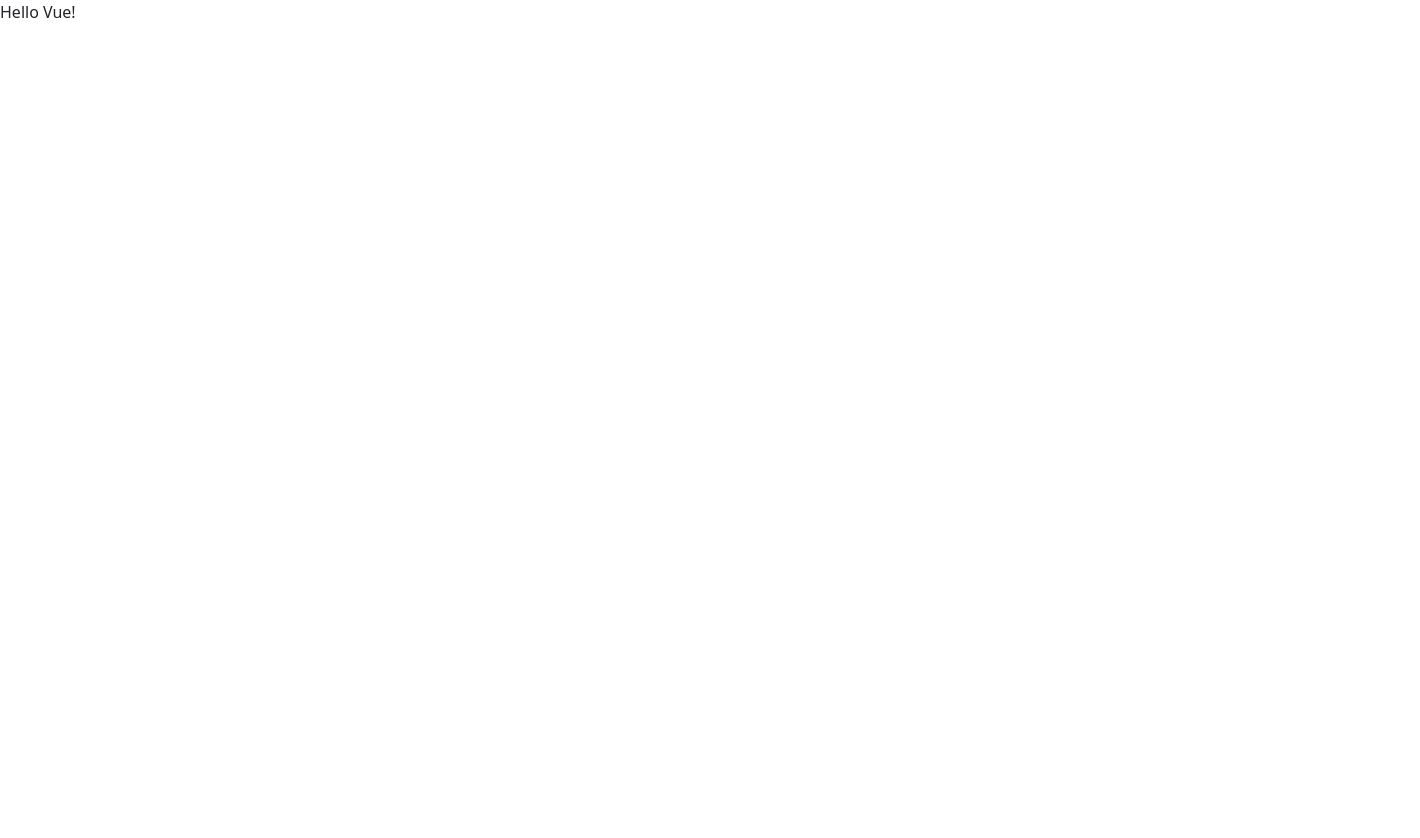
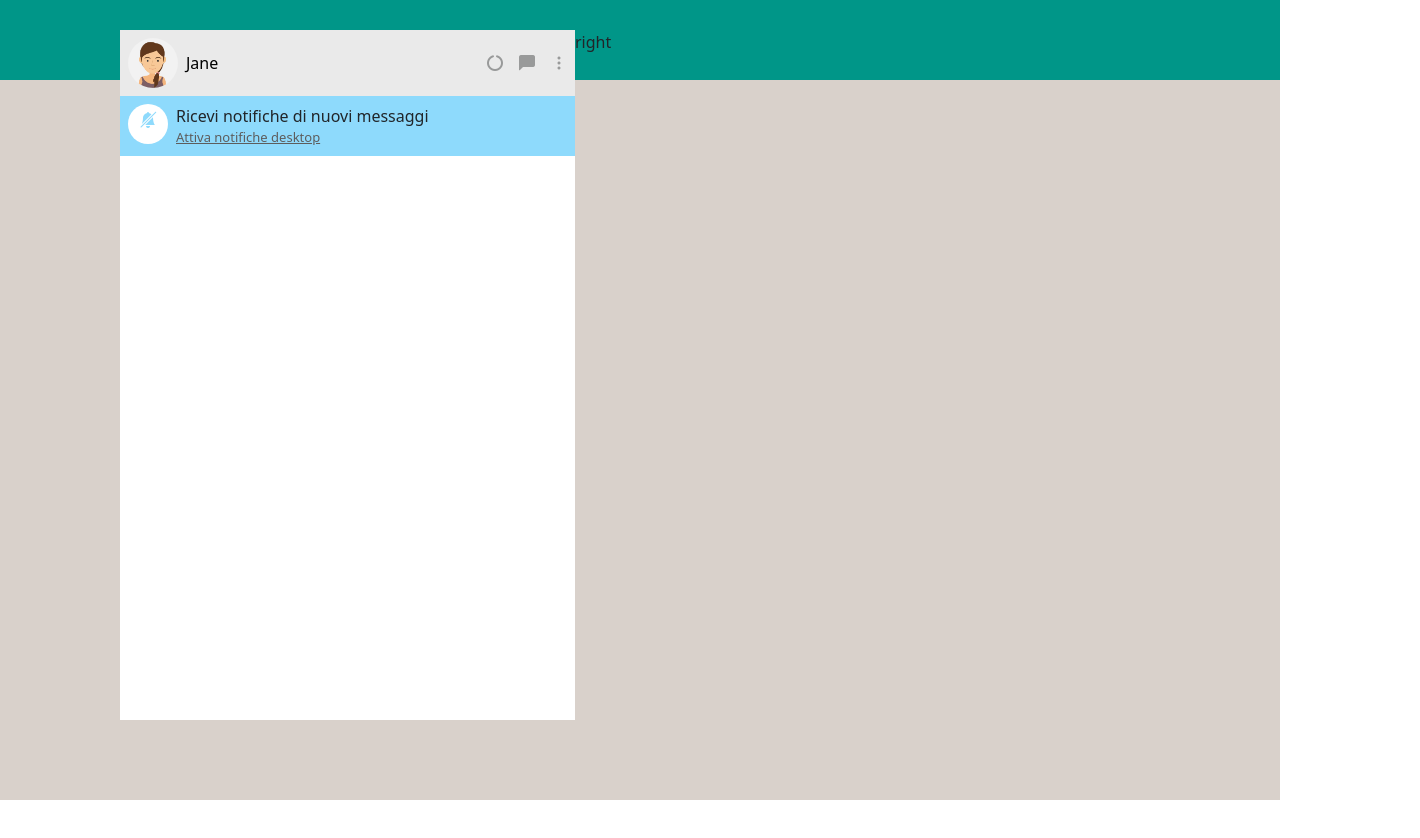
Before and after one commit to janeloraineflores/vue-boolzapp, a plain HTML site: page index.html in a window 1280 px wide. Shown: the whole page, 1420 px wide, since content can reach past the window. Before the commit the page ends 800 px from the top, so only its background shows below. Drawn offline with nearby package versions, Linux system fonts and the light colour scheme.

Commit message:
Aggiunta parte grafica dell'esercizio

```diff
--- a/css/style.css
+++ b/css/style.css
@@ -5,3 +5,107 @@
     padding: 0;
     box-sizing: border-box;
 }
+
+
+/* GENERAL */
+
+a{
+    text-decoration: none;
+}
+
+
+/* MAIN */
+
+main {
+    width: 100%;
+    height: 100vh;
+}
+
+main > #first-section {
+    width: 100%;
+    height: 10%;
+    background-color: #009688;
+}
+
+main > #second-section {
+    width: 100%;
+    height: calc(100% - 10%);
+    background-color: #D9D1CB;
+}
+
+
+/* my container */
+
+.my-container {
+    width: 1300px;
+    height: 690px;
+    margin: 0 auto;
+    position: absolute;
+    top: 30px;
+    left: 120px;
+    display: flex;
+}
+
+.my-container > #left-side {
+    width: 35%;
+    height: 100%;
+    background-color: #FFFFFF;
+}
+
+.my-container > #right-side {
+    width: calc(100% - 35%);
+    height: 100%;
+}
+
+
+.image-container {
+    width: 50px;
+    height: 50px;
+}
+
+.image-container > img {
+    width: 100%;
+    height: 100%;
+    border-radius: 50%;
+    object-fit: cover;
+    cursor: pointer;
+}
+
+
+/* left side */
+
+/* left side header */
+
+#left-side > header {
+    background-color: #EAEAEA;
+}
+
+#left-side header a  {
+    color: #999a9a;
+}
+
+/* left side notif-section */
+
+#notif-section {
+    background-color: #8EDAFC;
+}
+
+#bell-background{
+    width: 40px;
+    height: 40px;
+    border-radius: 50%;
+    background-color: white;
+    color: #8EDAFC;
+}
+
+#bell-background > * {
+    line-height: 30px;
+    padding-left: 12px;
+    cursor: pointer;
+}
+
+#notif-section a {
+    text-decoration: underline;
+    color:#5d5d5d;
+    font-size: small;
+}
--- a/index.html
+++ b/index.html
@@ -8,6 +8,9 @@
     <!-- VUE-->
     <script src="https://unpkg.com/vue@3/dist/vue.global.js"></script>
 
+    <!-- FONTS -->
+    <link rel="stylesheet" href="https://cdnjs.cloudflare.com/ajax/libs/font-awesome/6.4.0/css/all.min.css" integrity="sha512-iecdLmaskl7CVkqkXNQ/ZH/XLlvWZOJyj7Yy7tcenmpD1ypASozpmT/E0iPtmFIB46ZmdtAc9eNBvH0H/ZpiBw==" crossorigin="anonymous" referrerpolicy="no-referrer" />
+
     <!-- BS -->
     <link href="https://cdn.jsdelivr.net/npm/bootstrap@5.3.0/dist/css/bootstrap.min.css" rel="stylesheet" integrity="sha384-9ndCyUaIbzAi2FUVXJi0CjmCapSmO7SnpJef0486qhLnuZ2cdeRhO02iuK6FUUVM" crossorigin="anonymous">
     <link rel="stylesheet" href="https://cdn.jsdelivr.net/npm/bootstrap-icons@1.10.2/font/bootstrap-icons.css" integrity="sha384-b6lVK+yci+bfDmaY1u0zE8YYJt0TZxLEAFyYSLHId4xoVvsrQu3INevFKo+Xir8e" crossorigin="anonymous">
@@ -17,7 +20,84 @@
 </head>
 <body>
 
-    <div id="app">{{ message }}</div>
+    <div id="app">
+
+        <!-- main -->
+        <main>
+
+            <!-- first section main-->
+            <section id="first-section">
+
+            </section>
+
+            <!-- second section main-->
+            <section id="second-section">
+
+                <!-- my container -->
+                <div class="my-container">
+
+                    <section id="left-side">
+
+                        <!-- header left side-->
+                        <header class="d-flex justify-content-between align-items-center py-2 ps-2">
+
+                            <div class="d-flex align-items-center">
+                                <div class="image-container">
+                                    <img src="img/avatar_io.jpg" alt="">
+                                </div>
+                                <span class="ms-2">
+                                    <a href="#" class="text-black">
+                                        Jane
+                                    </a>
+                                </span>
+                            </div>
+
+                            <div>
+                                <a href="#" class="mx-2">
+                                    <i class="fa-solid fa-circle-notch"></i>
+                                </a>
+                                <a href="#" class="mx-2">
+                                    <i class="bi bi-chat-left-fill"></i>
+                                </a>
+                                <a href="#" class="mx-2">
+                                    <i class="bi bi-three-dots-vertical"></i>
+                                </a>
+                            </div>
+
+                        </header>
+
+                        <main>
+
+                            <section id="notif-section" class="ps-2 py-2 d-flex">
+
+                                <div id="bell-background">
+                                    <i class="bi bi-bell-slash-fill"></i>
+                                </div>
+                                <span class="ms-2">
+                                    Ricevi notifiche di nuovi messaggi
+                                    <small>
+                                        <a href="#" class="d-block">
+                                            Attiva notifiche desktop
+                                        </a>
+                                    </small>
+                                </span>
+
+                            </section>
+                        </main>
+
+                    </section>
+
+                    <section id="right-side">
+                        right
+                    </section>
+
+                </div>
+
+            </section>
+
+        </main>
+
+    </div>
 
     <!-- JS -->
     <script type="text/javascript" src="js/script.js"></script>
```
